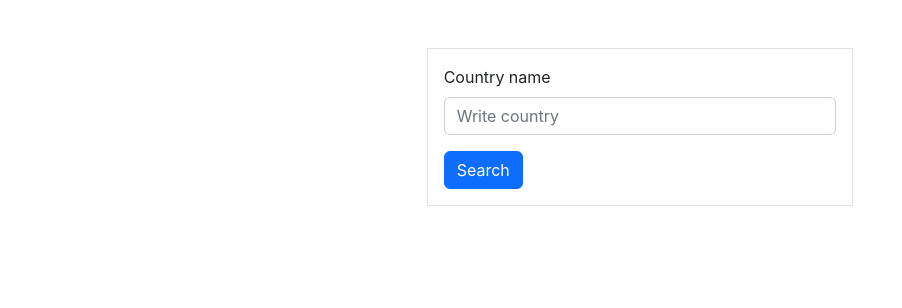
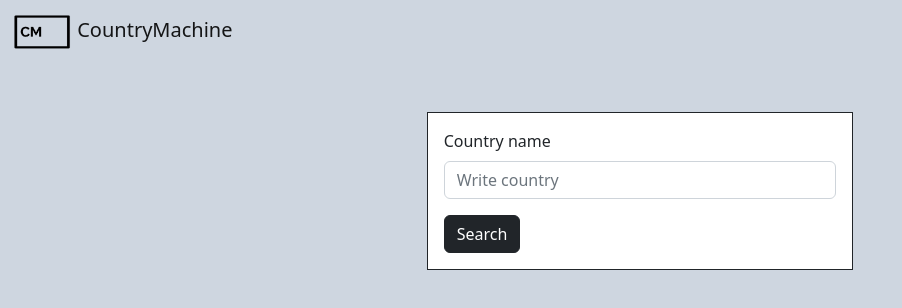
Before and after one commit to mikaellaulainen/country-search, a React (Create React App) app: page / in a window 1280 px wide. Shown: the top 308 px of the page, without its empty margins (0-902 px from the left). Built offline with nearby package versions, Linux system fonts and the light colour scheme.

Commit message:
Added navbar,favicon-ico, fixed ui problems

```diff
--- a/public/index.html
+++ b/public/index.html
@@ -24,7 +24,7 @@
       work correctly both with client-side routing and a non-root public URL.
       Learn how to configure a non-root public URL by running `npm run build`.
     -->
-    <title>React App</title>
+    <title>Country Machine</title>
   </head>
   <body>
     <noscript>You need to enable JavaScript to run this app.</noscript>
--- a/src/App.js
+++ b/src/App.js
@@ -1,6 +1,7 @@
 import { useState } from 'react'
 import { Button, Form, Row } from 'react-bootstrap'
 import Country from './components/Country'
+import Topnav from './components/Topnav'
 import countryService from './services/getcountries'
 
 const App = () => {
@@ -11,22 +12,23 @@ const App = () => {
     e.preventDefault()
     console.log('searching')
     countryService.getCountries(country).then(res => {
-      setCountries(res)
+      setCountries(res.slice(0,10))
     })
     setCountry('')
   }
   return (
     <div className="App">
-      <Form onSubmit={getResult} className='col-11 col-sm-9 col-md-6 col-lg-4 mx-auto border p-3 my-5'>
+      <Topnav/>
+      <Form onSubmit={getResult} className='border border-dark bg-white col-11 col-sm-9 col-md-8 col-lg-4 mx-auto p-3 my-5'>
         <Form.Group>
           <Form.Label>Country name</Form.Label>
           <Form.Control value={country} onChange={({ target }) => setCountry(target.value)} type="text" placeholder='Write country'/>
         </Form.Group>
-        <Button className='mt-3' type='submit'>Search</Button>
+        <Button variant='dark' className='mt-3' type='submit'>Search</Button>
       </Form>
       <Row className='w-100 text-center justify-content-center mx-auto'>
         {countries.map(item =>
-          <Country key={item.area} item={item}/>
+          <Country key={item.name.common} item={item}/>
         )}
       </Row>
     </div>
--- a/src/components/Country.js
+++ b/src/components/Country.js
@@ -1,15 +1,14 @@
 import { useState } from 'react'
-import { Card } from 'react-bootstrap'
+import { Button, Card } from 'react-bootstrap'
 
 const Country = ({ item }) => {
   const [view,setView] = useState(false)
-  console.log(item.area)
   return (
-    <Card className='col-11 col-sm-9 col-md-5 col-lg-3 col-xl-2 p-3 m-3'>
+    <Card className='col-11 col-sm-9 col-md-5 col-lg-3 col-xl-2 px-3 py-1 mx-3 mb-3'>
       <Card.Title>{item.name.common}</Card.Title>
-      <Card.Img className="card-img" src={item.flags.png}/>
+      <Card.Img className="border card-img" src={item.flags.png}/>
       <Card.Body>
-        <button onClick={() => setView(!view)}>More info</button>
+        <Button variant='dark' onClick={() => setView(!view)}>More info</Button>
         {view &&
         <div>
           <Card.Text>
--- /dev/null
+++ b/src/components/Topnav.js
@@ -0,0 +1,16 @@
+import React from 'react'
+import Container from 'react-bootstrap/Container'
+import Navbar from 'react-bootstrap/Navbar'
+import Logo from '../img/logo_black.png'
+
+const Topnav = () => {
+  return (
+    <Navbar>
+      <Container className='m-0'>
+        <Navbar.Brand ><img className='logo' src={Logo} alt="logo"/> CountryMachine</Navbar.Brand>
+      </Container>
+    </Navbar>
+  )
+}
+
+export default Topnav
--- a/src/index.css
+++ b/src/index.css
@@ -1,16 +1,11 @@
-body {
+body{
   margin: 0;
-  font-family: -apple-system, BlinkMacSystemFont, 'Segoe UI', 'Roboto', 'Oxygen',
-    'Ubuntu', 'Cantarell', 'Fira Sans', 'Droid Sans', 'Helvetica Neue',
-    sans-serif;
-  -webkit-font-smoothing: antialiased;
-  -moz-osx-font-smoothing: grayscale;
+  background-color: #ced6e0;
 }
-
-code {
-  font-family: source-code-pro, Menlo, Monaco, Consolas, 'Courier New',
-    monospace;
+.logo{
+  width: 3em;
 }
 .card-img{
   width: 100%;
+  height: 15em;
 }
```
Also changed, not shown: src/img/logo_black.png (added), 1 other file (tests, documents, lock files or other folders).
